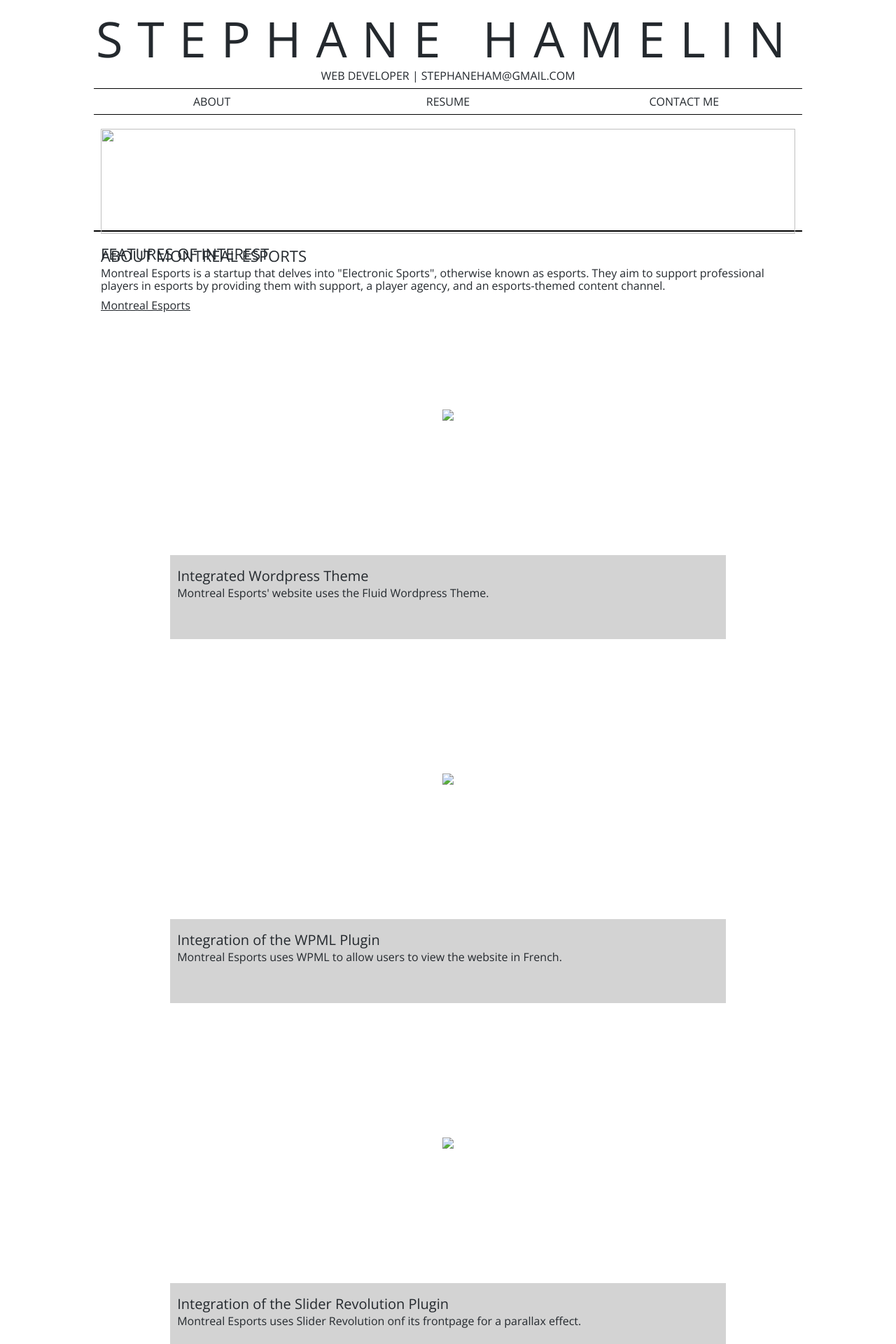
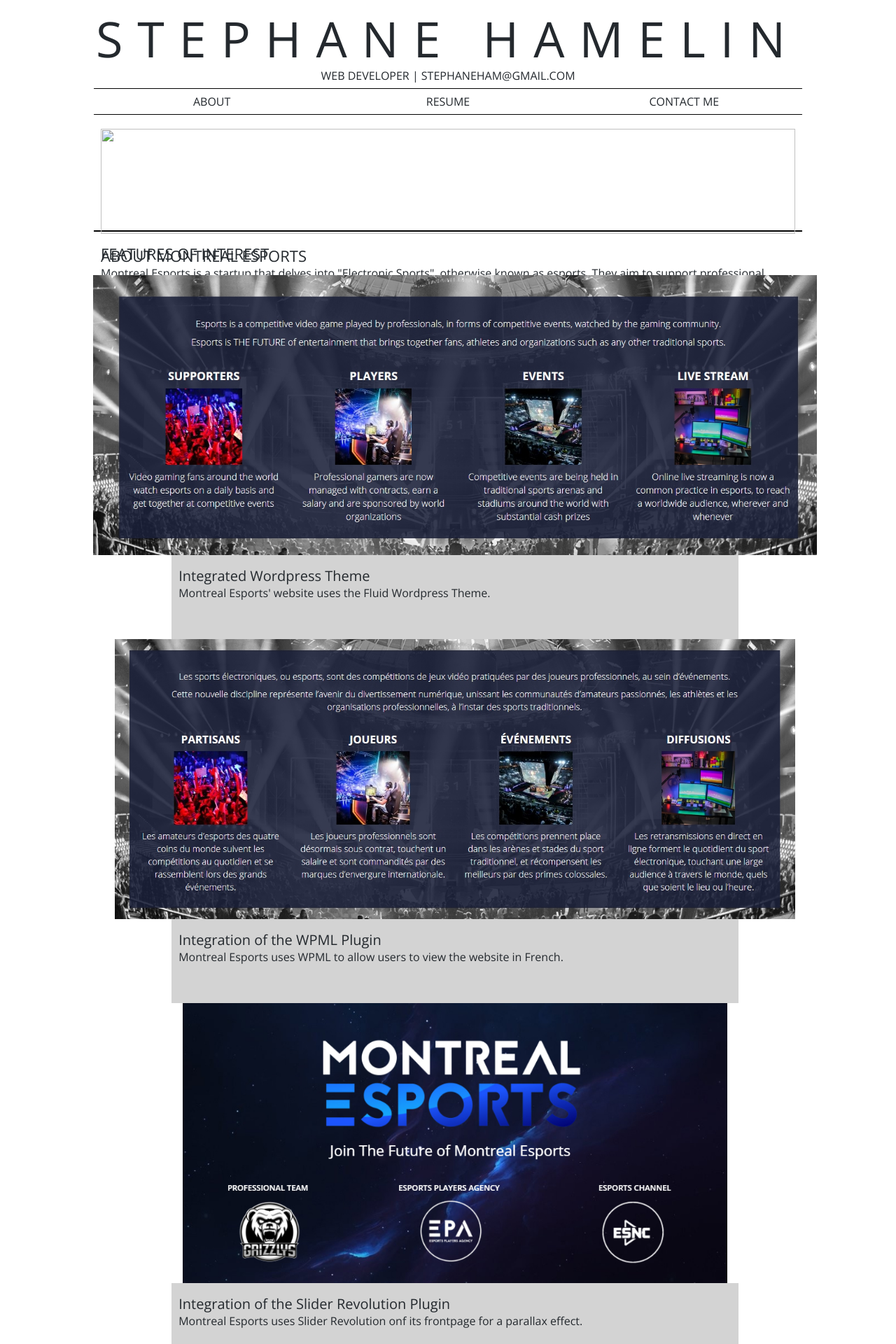
Before and after one commit to stephaneham/stephaneham.github.io, a Jekyll site: the page built from mtlesports/index.html, in a window 1280 px wide. Shown: the top 1920 px of the page at 70% size. Built offline with Jekyll 4.4.1, drawn with Linux system fonts in a browser that asks for light colours; nearby versions of some CDN libraries.

Commit message:
Update index.html

```diff
--- a/mtlesports/index.html
+++ b/mtlesports/index.html
@@ -17,7 +17,7 @@
 				<div class="bxslider">
 					<div class="one-feature">
 						<div class="project-feature-img">
-							<img src="images/mtlesports-theme.jpg">
+							<img src="/images/mtlesports-theme.jpg">
 						</div>
 						<div class="project-desc">
 							<h2> Integrated Wordpress Theme </h2>
@@ -26,7 +26,7 @@
 					</div>
 					<div class="one-feature">
 						<div class="project-feature-img">
-							<img src="images/mtlesports-french.jpg">
+							<img src="/images/mtlesports-french.jpg">
 						</div>
 						<div class="project-desc">
 							<h2> Integration of the WPML Plugin </h2>
@@ -35,7 +35,7 @@
 					</div>
 					<div class="one-feature">
 						<div class="project-feature-img">
-							<img src="images/mtlesports.jpg">
+							<img src="/images/mtlesports.jpg">
 						</div>
 						<div class="project-desc">
 							<h2> Integration of the Slider Revolution Plugin </h2>
@@ -44,7 +44,7 @@
 					</div>
 					<div class="one-feature">
 						<div class="project-feature-img">
-							<img src="images/mtlesports-calendar.jpg">
+							<img src="/images/mtlesports-calendar.jpg">
 						</div>
 						<div class="project-desc">
 							<h2> Integration of a Calendar Plugin </h2>
```
